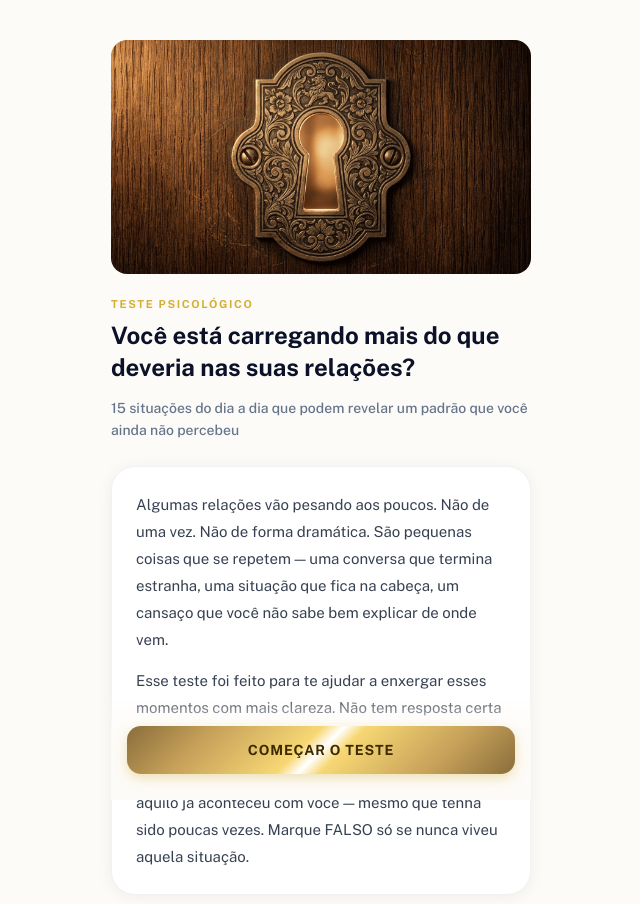
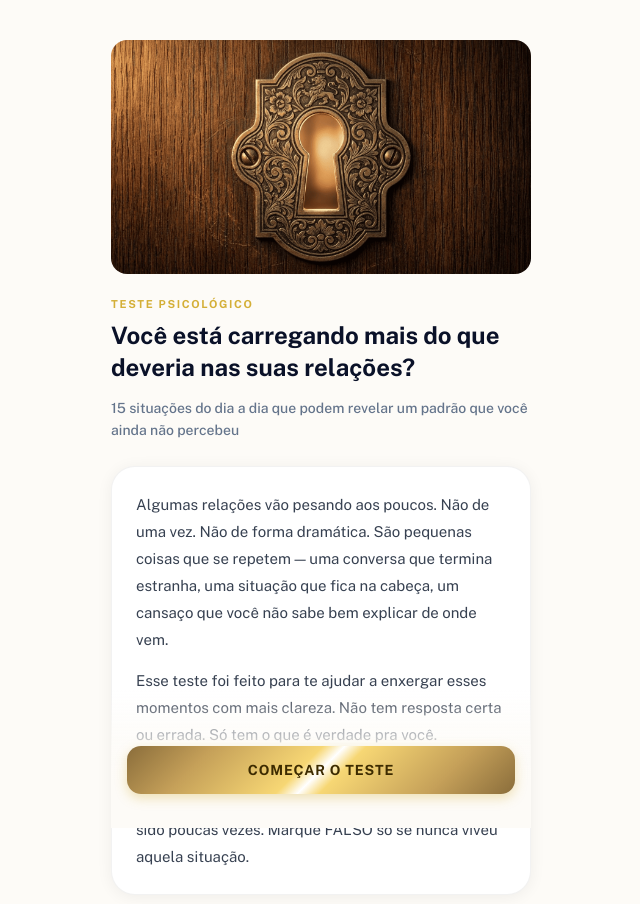
Before and after one commit to vgtallan-afk/Quiz, a React (Vite) app: page / in a window 1280 px wide. Shown: the top 904 px of the page, without its empty margins (319-959 px from the left). Built offline with nearby package versions, Linux system fonts and the light colour scheme.

Commit message:
Update Quiz.jsx

```diff
--- a/src/Quiz.jsx
+++ b/src/Quiz.jsx
@@ -600,13 +600,13 @@ export default function Quiz() {
 <div
   style={{
     position: "fixed",
-        bottom: "env(safe-area-inset-bottom)",
+    bottom: "-28px",
     left: "50%",
     transform: "translateX(-50%)",
     width: "100%",
     maxWidth: "420px",
-        padding: "32px 16px 26px",
-        background: "linear-gradient(to top, #FDFBF7 40%, rgba(253,251,247,0.85) 65%, rgba(253,251,247,0))",
+    padding: "56px 16px 34px",
+    background: "linear-gradient(to top, #FDFBF7 35%, rgba(253,251,247,0.8) 60%, rgba(253,251,247,0))",
     zIndex: 10
   }}
 >
```
Lines whose indentation alone changed are shown as unchanged.
